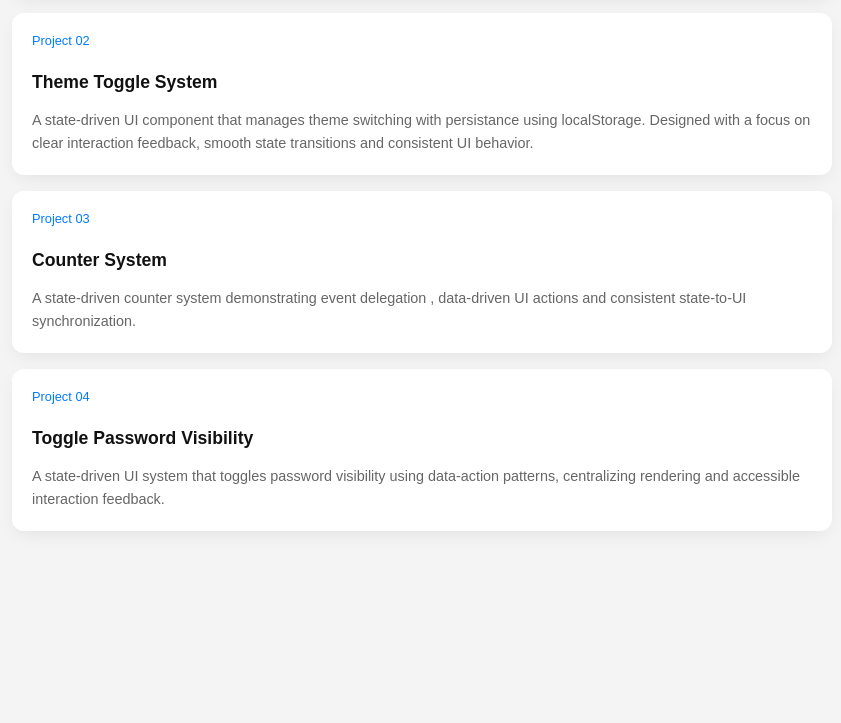
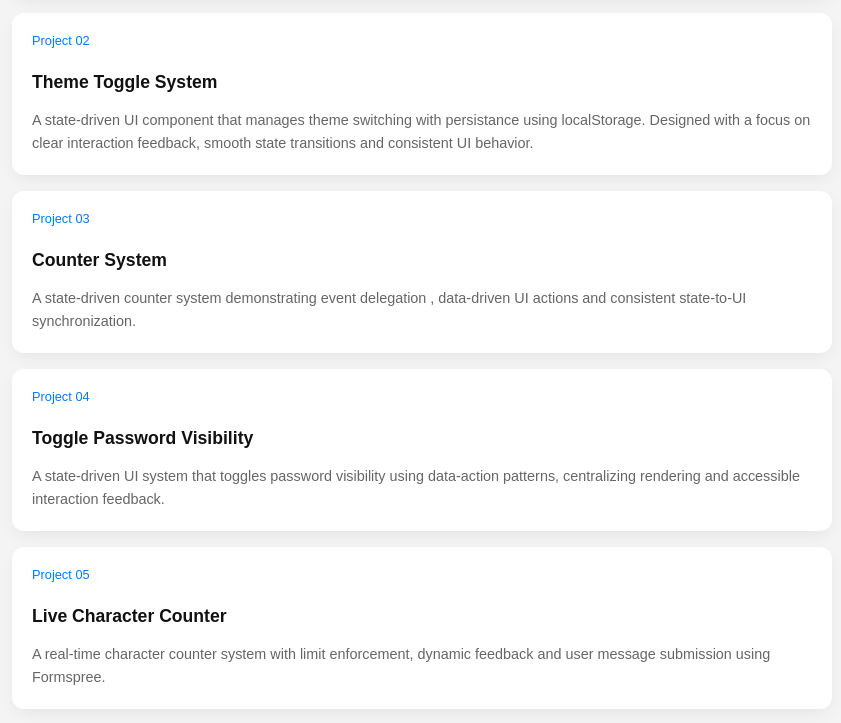
Before and after one commit to TeshomeDev/javascript-mastery-projects, a plain HTML site: page index.html in a window 1280 px wide. Shown: the part 454-1177 px from the top of the page, without its empty margins (218-1059 px from the left). Before the commit the page ends 1033 px from the top, so only its background shows below. Drawn offline with Linux system fonts and the light colour scheme.

Commit message:
feat(portfolio/homepage): add live character counter project card to homepage

```diff
--- a/index.html
+++ b/index.html
@@ -120,6 +120,14 @@
           </p>
         </a>
 
+        <a href="dom/05-live-character-counter/index.html" class="card">
+          <span class="tag">Project 05</span>
+          <h3>Live Character Counter</h3>
+          <p>
+            A real-time character counter system with limit enforcement, dynamic feedback and user message submission using Formspree.
+          </p>
+        </a>
+
       </div>
     </div>
   </main>
```
